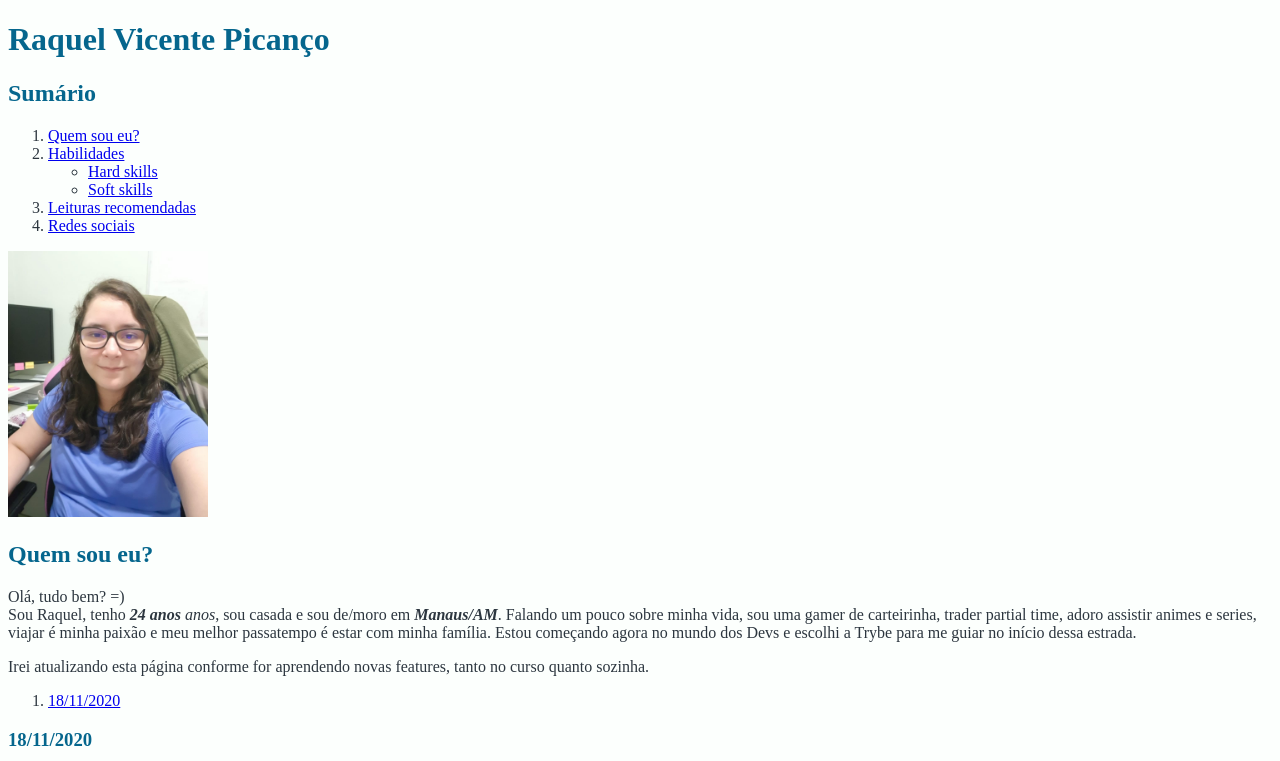
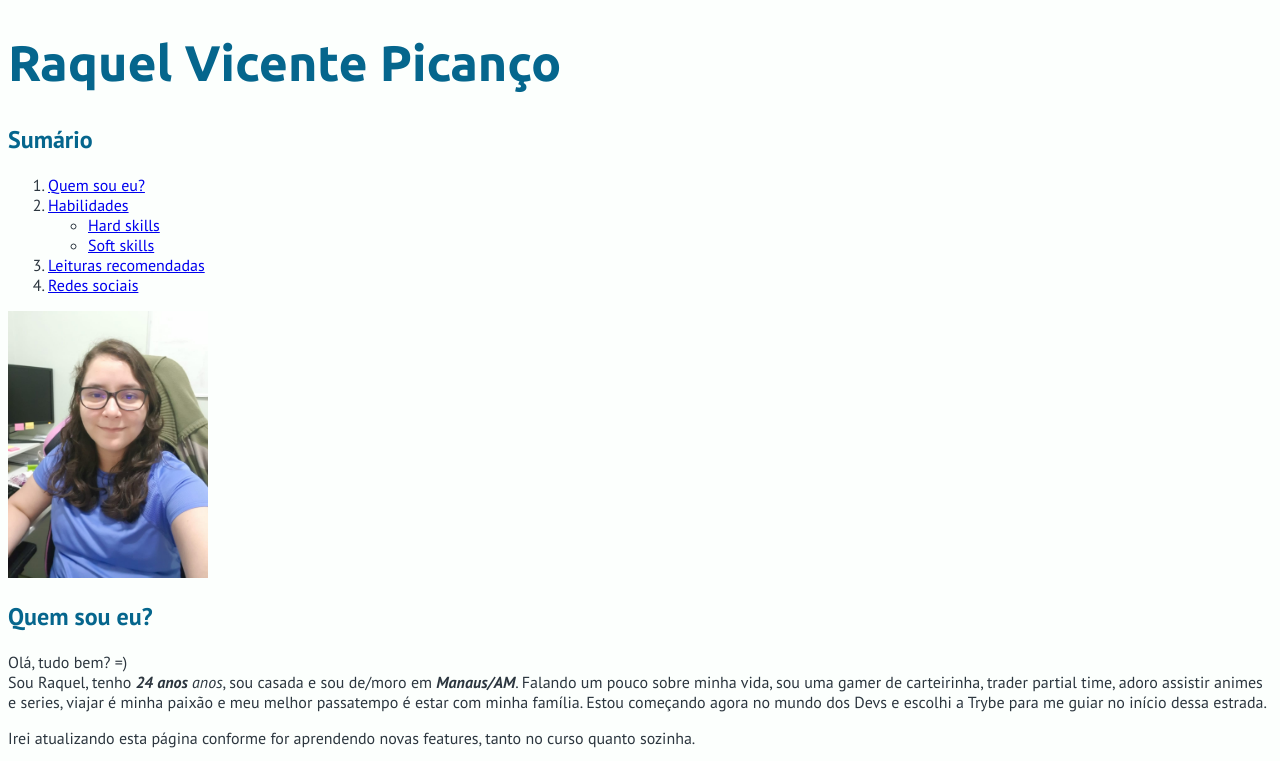
Before and after one commit to rach-vp/rach-vp.github.io, a plain HTML site: page index.html in a window 1280 px wide. Shown: the top 761 px of the page. Drawn offline with Linux system fonts and the light colour scheme.

Commit message:
Altera fontes

```diff
--- a/index.html
+++ b/index.html
@@ -2,11 +2,19 @@
 <html lang="pt-br">
     <head>
         <meta charset="UTF-8">
+        <!--Fonte do título principal-->
+        <link rel="preconnect" href="https://fonts.gstatic.com">
+        <link href="https://fonts.googleapis.com/css2?family=Ubuntu:ital,wght@0,300;0,400;0,500;0,700;1,300;1,400;1,500;1,700&display=swap"
+        rel="stylesheet">
+        <!--Fonte do restante do body-->
+        <link rel="preconnect" href="https://fonts.gstatic.com">
+        <link href="https://fonts.googleapis.com/css2?family=PT+Sans:ital,wght@0,400;0,700;1,400;1,700&display=swap" rel="stylesheet">
         <title>RVP - Portfólio</title>
         <style>
             /*Tag styles*/
             body {
                 background-color: #FCFFFD;
+                font-family: 'PT Sans', sans-serif;
             }
             p, ul, ol {
                 color: #2C363F;
@@ -15,11 +23,16 @@
                 color: #05668D;
             }
             /*Class styles*/
+            .main-name {
+                font-family: 'Ubuntu', sans-serif;
+                font-size: 50px;
+                font-weight: 700;
+            }
             /*ID styles*/
         </style>
     </head>
     <body>
-        <h1>Raquel Vicente Picanço</h1>
+        <h1 class="main-name">Raquel Vicente Picanço</h1>
         <h2>Sumário</h2>
         <ol>
             <li><a href="#quem">Quem sou eu?</a></li>
```
